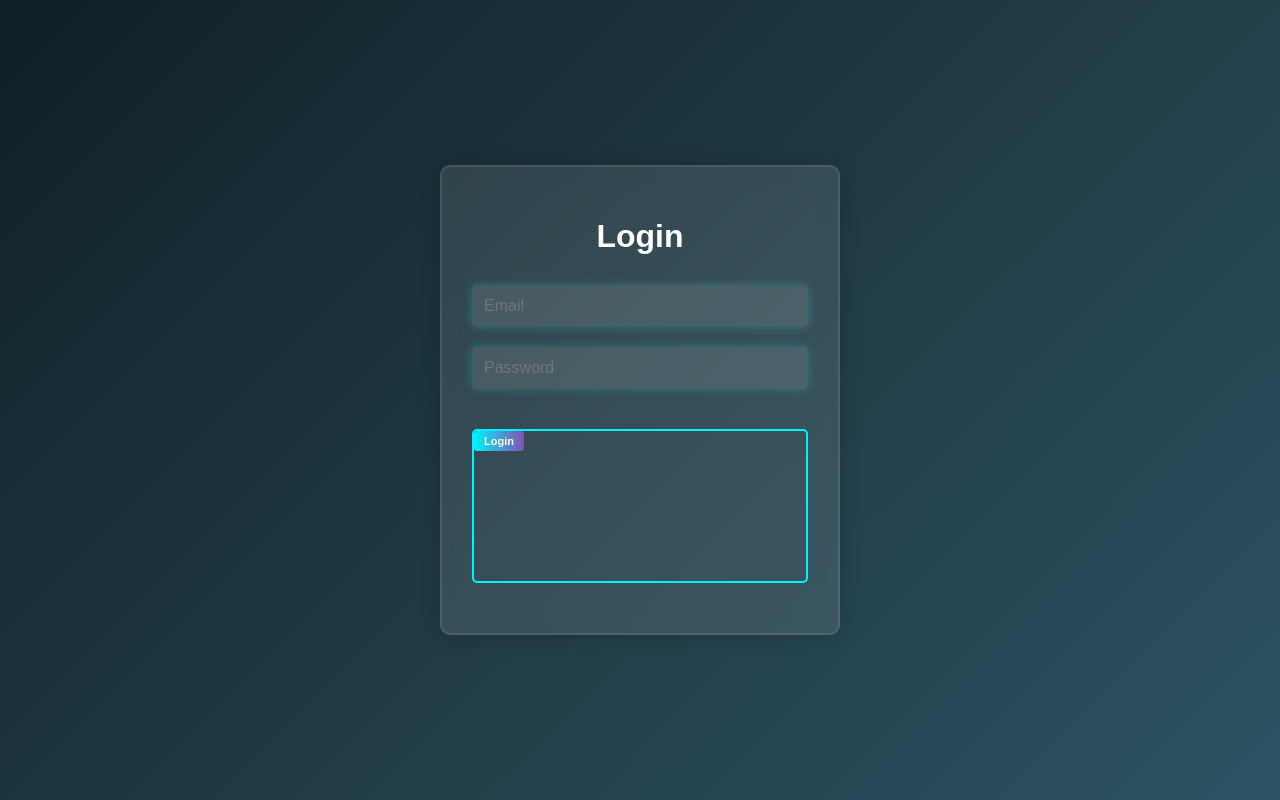
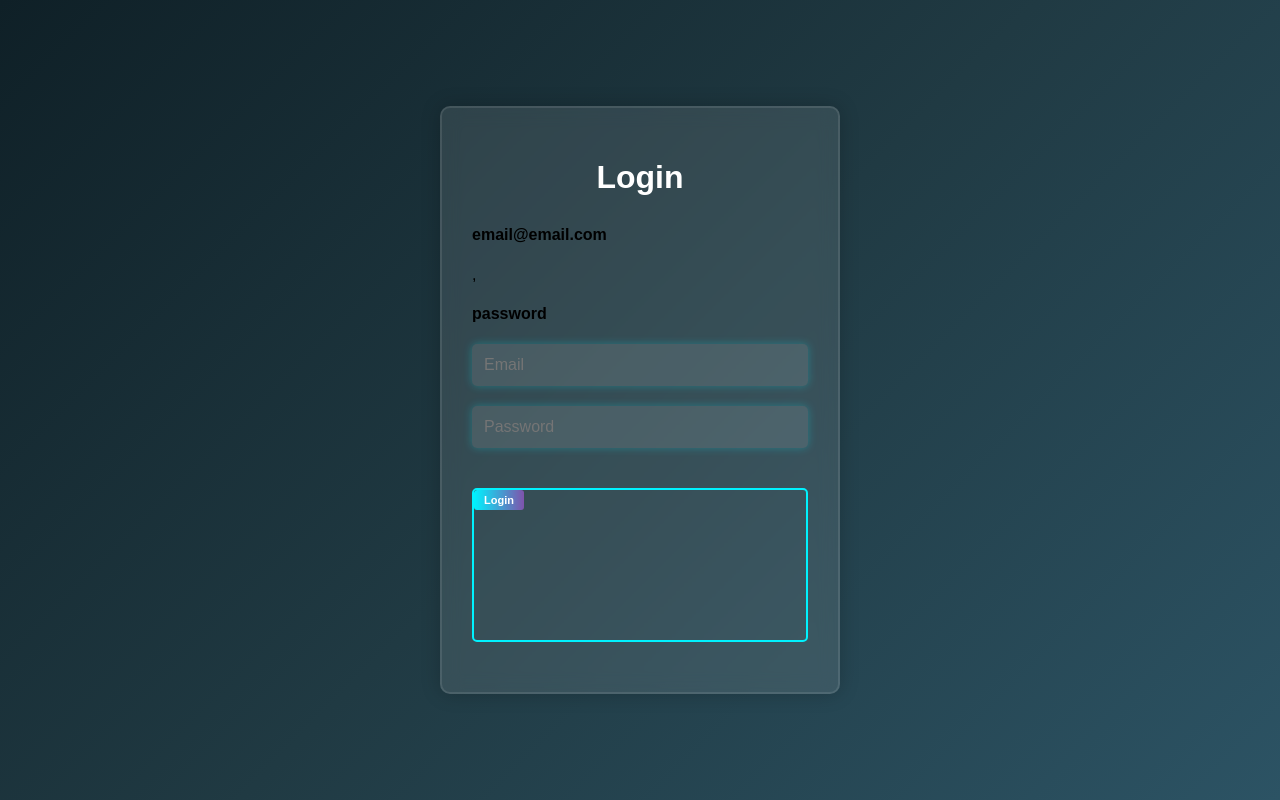
Before and after one commit to Alexinfotech/LogPrendimi, a plain HTML site: page index.html in a window 1280 px wide. Drawn offline with Linux system fonts and the light colour scheme.

Commit message:
Update index.html

```diff
--- a/index.html
+++ b/index.html
@@ -11,6 +11,8 @@
     <div class="container">
         <div class="login-box">
             <h1>Login</h1>
+              <h4>email@email.com</h4>,
+              <h4>password</h4>
             <div class="form-container">
                 <input type="email" id="email" placeholder="Email" required>
                 <input type="password" id="password" placeholder="Password" required>
```
